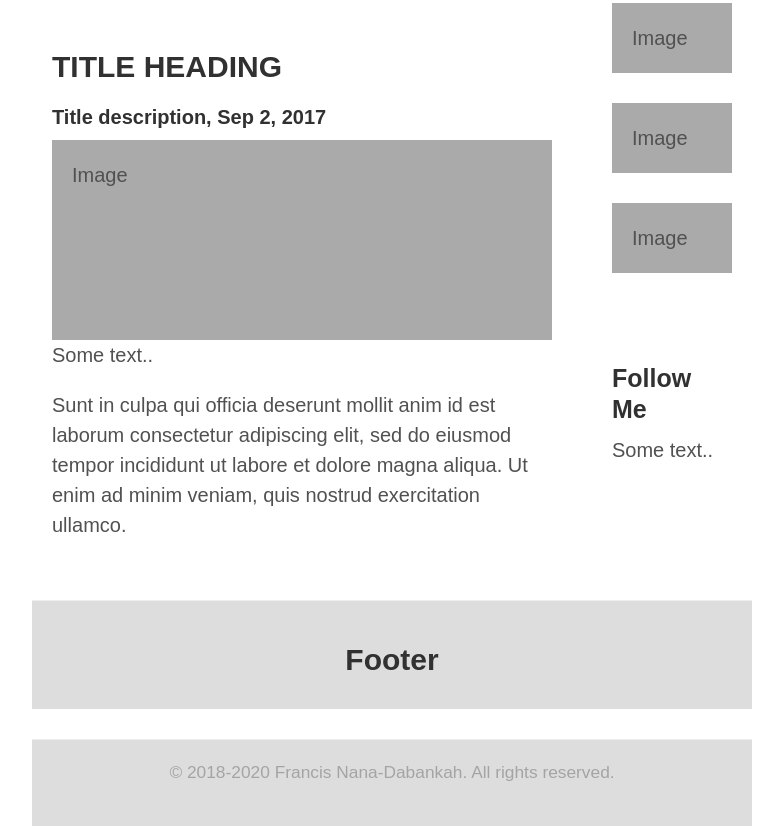
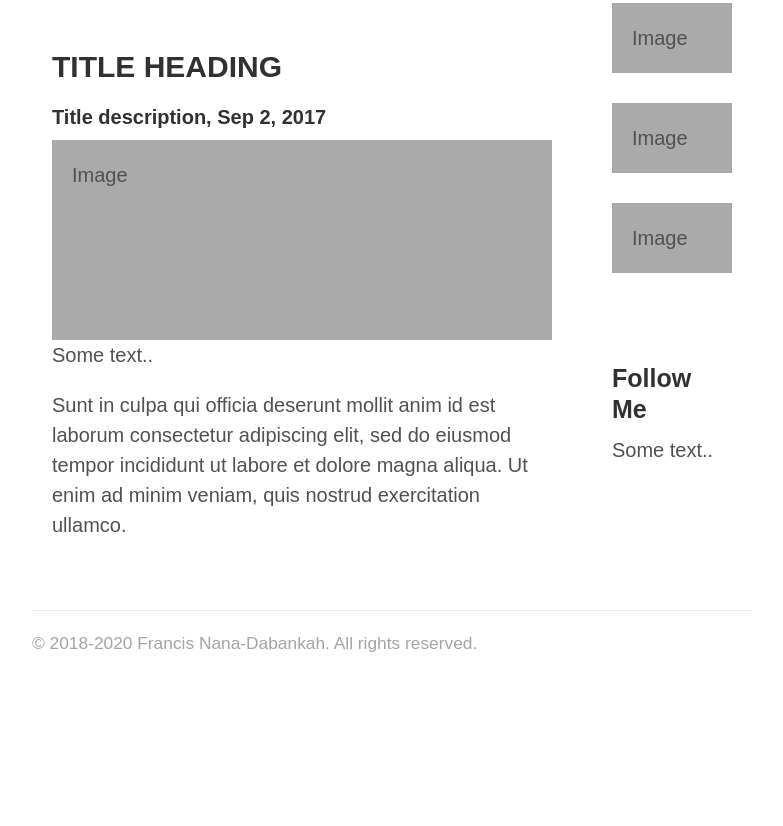
Before and after one commit to francisnd96/francisnd96.github.io, a website: page blog.html in a window 1280 px wide. Shown: the part 719-1545 px from the top of the page, without its empty margins (248-1031 px from the left). After the commit the page ends 1396 px from the top, so only its background shows below. Drawn offline with Linux system fonts and the light colour scheme.

Commit message:
blog footer removed

```diff
--- a/blog.html
+++ b/blog.html
@@ -55,13 +55,6 @@ body {
   clear: both;
 }
 
-/* Footer */
-.footer {
-  padding: 20px;
-  text-align: center;
-  background: #ddd;
-  margin-top: 20px;
-}
 
 /* Responsive layout - when the screen is less than 800px wide, make the two columns stack on top of each other instead of next to each other */
 @media screen and (max-width: 800px) {
@@ -127,10 +120,6 @@ body {
                 </div>
             </div>
         </div>
-
-        <div class="footer">
-            <h2>Footer</h2>
-        </div>
     </div>
     <div class="footer"><p class="copyright">© 2018-2020 Francis Nana-Dabankah. All rights reserved.</p></div>
 </div>
```
